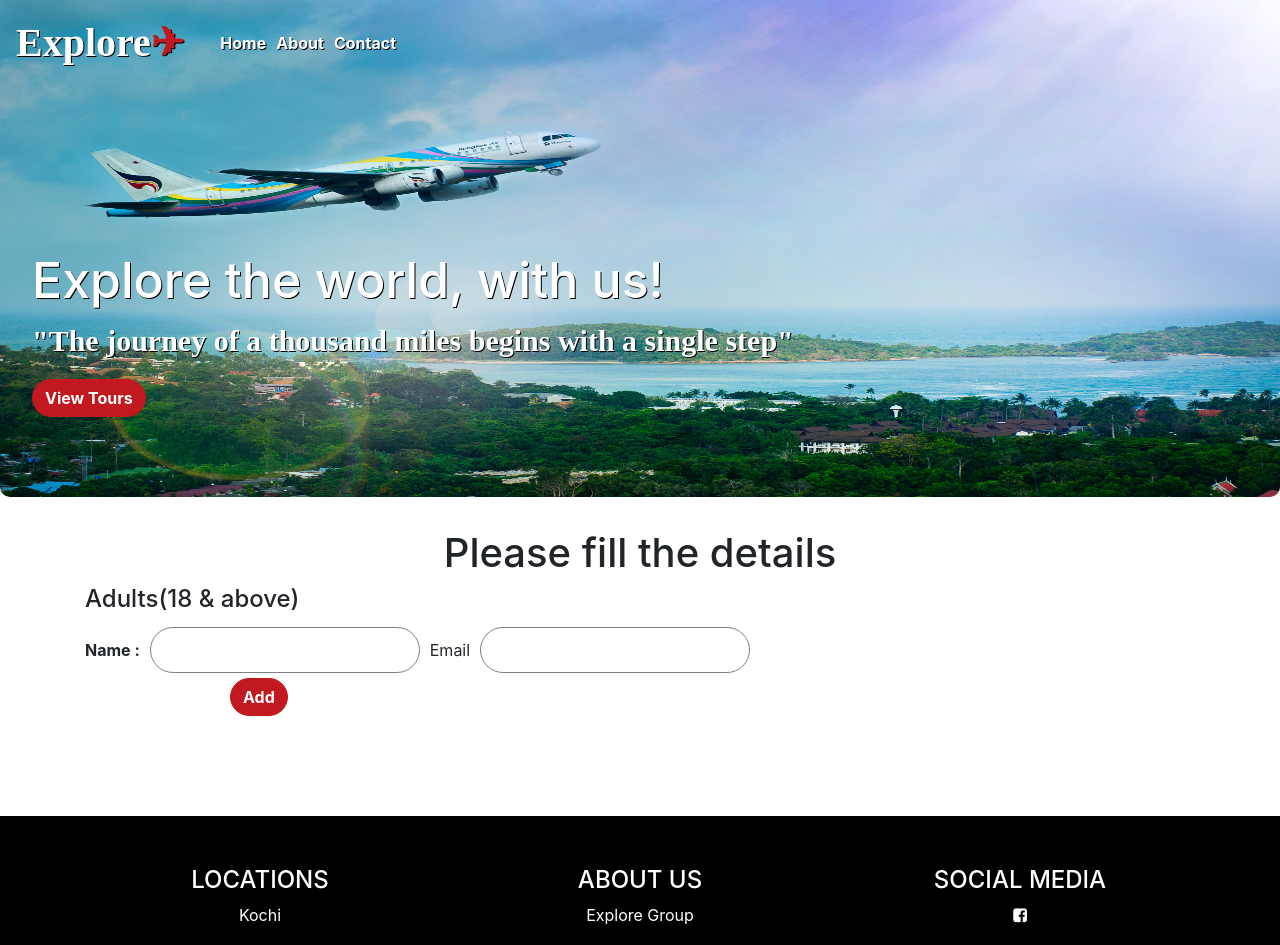
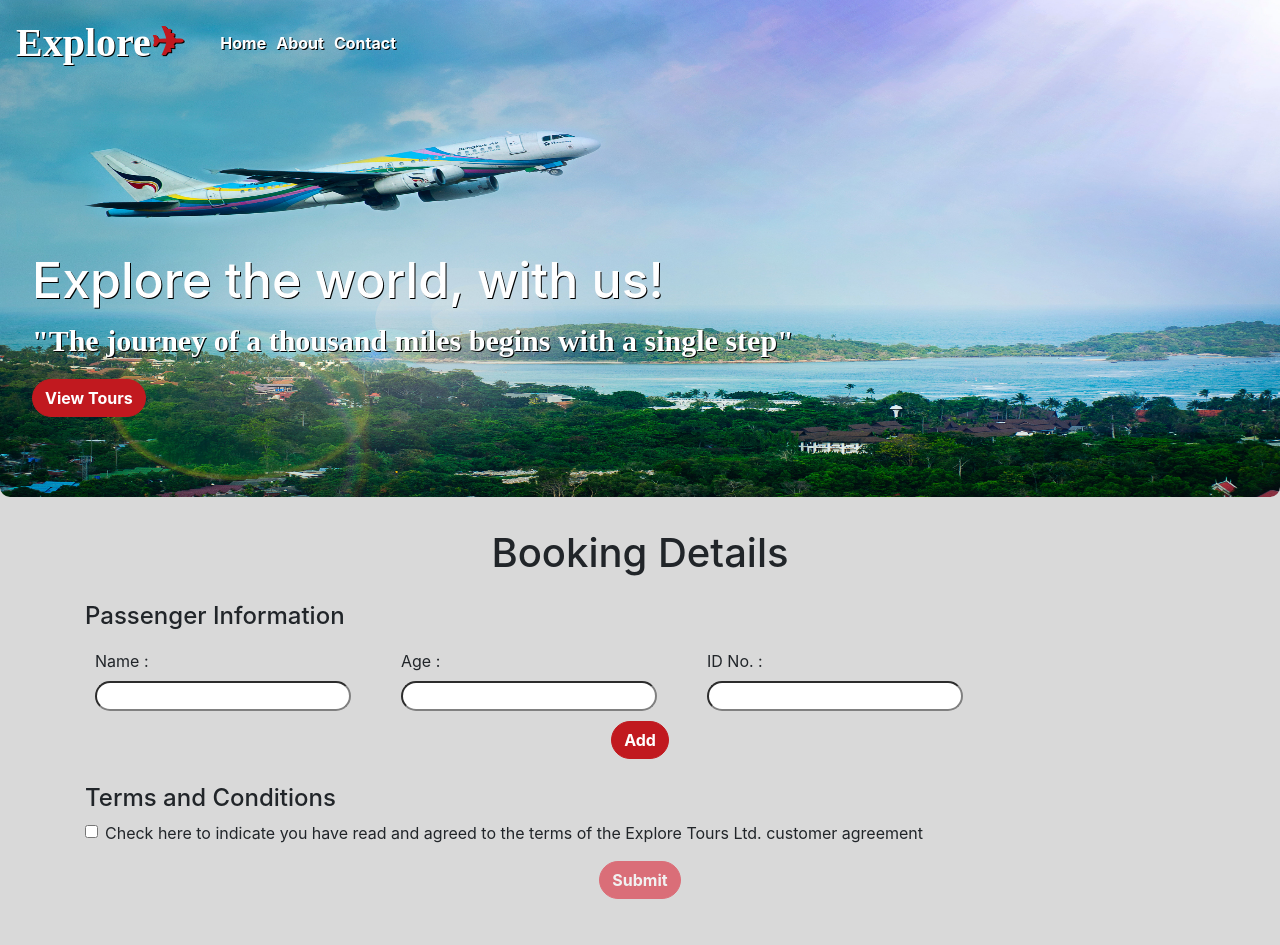
Before and after one commit to amalmhn/explore-design, a React (Create React App) app: page /booking in a window 1280 px wide. Shown: the top 945 px of the page. Built offline with nearby package versions, Linux system fonts and the light colour scheme; a web font is replaced by a local one.

Commit message:
booking page completed

```diff
--- a/src/Components/Banner/Banner.css
+++ b/src/Components/Banner/Banner.css
@@ -32,7 +32,7 @@ p.words-cls{
 
 @media(max-width:767px){
     .banner-jumbo{
-        background-size: 600px 570px;
+        background-size: 700px 650px;
     }
 }
 
--- a/src/Components/Booking/Booking.css
+++ b/src/Components/Booking/Booking.css
@@ -1,51 +1,29 @@
-.form-inline {
-    display: flex;
-    flex-flow: row wrap;
+.booking-h1{
+  text-align: center;
 }
-
-  .form-inline label {
-    margin: 5px 10px 5px 0;
+.bookingForm{
+  margin-top: 25px;
 }
-
-  .form-inline input {
-    vertical-align: middle;
-    margin: 5px 10px 5px 0;
-    padding: 10px;
-    background-color: #fff;
-    border: 1px solid grey;
-    border-radius: 50px;
+.booking-col{
+margin: 10px;
+/* text-align: center; */
 }
-
-  .button-section {
-    margin: 3%;
+.booking-input{
+  border-color: grey;
+  border-radius: 20px;
 }
-.button-add{
-    background-color: #c1191f;
-    border-color: #c1191f;
-    border-radius: 35px;
-    font-weight: bold;
-    margin-left: 145px;
+.addBtn-div{
+  text-align: center;
 }
-.button-remove{
+.form-btns{
   background-color: #c1191f;
   border-color: #c1191f;
   border-radius: 35px;
   font-weight: bold;
 }
-.booking-h1{
+.terms-conditions{
+  margin-top: 25px;
+}
+.checkBtns-div{
   text-align: center;
 }
-
-  .button:hover {
-    background-color: royalblue;
-  }
-
-@media(max-width:767px){
-    .form-inline {
-        display: flex;
-        justify-content: center;
-      }
-      .button-add{
-        margin-top: 10px;
-    }
-}
--- a/src/Components/Booking/Booking.js
+++ b/src/Components/Booking/Booking.js
@@ -1,9 +1,10 @@
 import React, { useState } from 'react'
-import { Button, Container } from 'react-bootstrap';
+import { Button, Col, Container, Form, Row } from 'react-bootstrap';
 import './Booking.css'
 
 function Booking() {
-    const [formValues, setFormValues] = useState([{ name: "", email : ""}])
+  const [formValues, setFormValues] = useState([{ name: "", age: "", id: "" }])
+  const [check, setCheck] = useState(false)
 
   let handleChange = (i, e) => {
     let newFormValues = [...formValues];
@@ -12,7 +13,7 @@ function Booking() {
   }
 
   let addFormFields = () => {
-        setFormValues([...formValues, { name: "", email: "" }])
+    setFormValues([...formValues, { name: "", age: "", id: "" }])
   }
 
   let removeFormFields = (i) => {
@@ -23,35 +24,59 @@ function Booking() {
 
   let handleSubmit = (event) => {
     event.preventDefault();
-        alert(JSON.stringify(formValues));
+    console.log(JSON.stringify(formValues))
   }
 
   return (
     <div className="booking-form">
-            <h1 className="booking-h1">Please fill the details</h1>
-
+      <h1 className="booking-h1">Booking Details</h1>
+      <div className="bookingForm">
         <Container>
-                <h4>Adults(18 & above)</h4>
-        <form  onSubmit={handleSubmit}>
-          {formValues.map((element, index) => (
-            <div className="form-inline" key={index}>
-              <label><strong>Name : </strong></label>
-              <input type="text" name="name" value={element.name || ""} onChange={e => handleChange(index, e)} />
-              <label>Email</label>
-              <input type="text" name="email" value={element.email || ""} onChange={e => this.handleChange(index, e)} />
-              {
+          <h4>Passenger Information</h4>
+          {formValues.map((element, index) =>
+            <Row>
+              <Col className="booking-col" sm>
+                <label>Name : </label><br/>
+                <input className="booking-input" type="text" name="name" value={element.name || ""} onChange={e => handleChange(index, e)} />
+              </Col>
+              <Col className="booking-col" sm>
+                <label>Age : </label><br/>
+                <input className="booking-input" type="text" name="age" value={element.age || ""} onChange={e => handleChange(index, e)} />
+              </Col>
+              <Col className="booking-col" sm>
+                <label>ID No. : </label><br/>
+                <input className="booking-input" type="text" name="id" value={element.id || ""} onChange={e => handleChange(index, e)} />
+              </Col>
+              <Col className="booking-col" sm>
+                <br />{
                   index ?
-                <Button  type="button"  className="button-remove" onClick={() => removeFormFields(index)} variant="danger">Remove</Button>
+                    <Button className="form-btns" onClick={() => removeFormFields(index)} variant="danger">Remove</Button>
                     : null
                 }
+              </Col>
+            </Row>
+          )}
+        </Container>
+        <div className="addBtn-div">
+          <Button className="form-btns" onClick={() => addFormFields()} variant="danger">Add</Button>
         </div>
-          ))}
-            <Button className="button-add" type="button" onClick={() => addFormFields()} variant="danger">Add</Button>
-          {/* <div className="button-section">
-          <Button className="button-add" type="button" onClick={() => addFormFields()} variant="danger">Dark</Button>
-          </div> */}
-      </form>
+      </div>
+      <div className="terms-conditions">
+        <Container>
+          <h4>Terms and Conditions</h4>
+          <Form.Group controlId="formBasicCheckbox">
+            <Form.Check onChange={() => {
+              setCheck(!check)
+            }} type="checkbox" label="Check here to indicate you have read and agreed to the terms of the Explore Tours Ltd. customer agreement" />
+          </Form.Group>
+          <div className="checkBtns-div">
+          {check ?<Button onClick={handleSubmit} className="form-btns" variant="danger" active>
+            Submit </Button> :<Button className="form-btns" variant="danger" disabled>
+            Submit
+          </Button>}
+          </div>
         </Container>
+      </div>
     </div>
   )
 
--- a/src/Components/Itinerary/Itinerary.js
+++ b/src/Components/Itinerary/Itinerary.js
@@ -1,8 +1,12 @@
 import React from 'react'
 import { Button, Container, Jumbotron } from 'react-bootstrap'
+import { useHistory } from 'react-router-dom'
 import './Itinerary.css'
 
 function Itinerary() {
+
+    const history = useHistory()
+
     return (
         <div className="itinerary-div">
             <h1 className="italy-h1">Italy's Best</h1>
@@ -46,7 +50,9 @@ function Itinerary() {
                         <p>Venice is more like a romantic film set than a real-life city, with its crisscrossing canals, gondolas and water buses, arched bridges, palaces, and piazzas. The included orientation starts with a boat ride to St. Mark’s Square, and is followed by time at leisure and a chance to watch Venetian glassblowers fashion their delicate objects as they did centuries ago. Don’t miss out on the optional gondola trip, gliding along the picturesque canals with a local troubadour to serenade you. </p>
                     </div>
                     <div className="itinerary-btn">
-                        <Button className="itineraryBtn" variant="danger">Book Now</Button>
+                        <Button onClick={()=>{
+                            history.push("/booking")
+                        }} className="itineraryBtn" variant="danger">Book Now</Button>
                     </div>
                 </Container>
             </div>
--- a/src/Components/Tours/Tours.js
+++ b/src/Components/Tours/Tours.js
@@ -21,7 +21,9 @@ function Tours() {
                     <p> <strong>Starting at: <span className="price-span">₹75,295</span></strong></p>
                     <div className="btns-div">
                     <Button onClick={()=>{history.push("/itinerary")}} variant="danger both-btns">Get Details</Button>
-                    <Button className="bookNow-btn both-btns" variant="danger">Book Now</Button>
+                    <Button onClick={()=>{
+                            history.push("/booking")
+                        }} className="bookNow-btn both-btns" variant="danger">Book Now</Button>
                     </div>
                 </Jumbotron>
                 <Jumbotron className="tourDetails-jumbo2">
@@ -33,8 +35,10 @@ function Tours() {
                     </p>
                     <p> <strong>Starting at: <span className="price-span">₹20,295</span></strong></p>
                     <div className="btns-div">
-                    <Button variant="danger both-btns">Get Details</Button>
-                    <Button className="bookNow-btn both-btns" variant="danger">Book Now</Button>
+                    <Button onClick={()=>{history.push("/itinerary")}} variant="danger both-btns">Get Details</Button>
+                    <Button onClick={()=>{
+                            history.push("/booking")
+                        }} className="bookNow-btn both-btns" variant="danger">Book Now</Button>
                     </div>
                 </Jumbotron>
                 <Jumbotron className="tourDetails-jumbo3">
@@ -46,8 +50,10 @@ function Tours() {
                     </p>
                     <p> <strong>Starting at: <span className="price-span">₹11,295</span></strong></p>
                     <div className="btns-div">
-                    <Button variant="danger both-btns">Get Details</Button>
-                    <Button className="bookNow-btn both-btns" variant="danger">Book Now</Button>
+                    <Button onClick={()=>{history.push("/itinerary")}} variant="danger both-btns">Get Details</Button>
+                    <Button onClick={()=>{
+                            history.push("/booking")
+                        }} className="bookNow-btn both-btns" variant="danger">Book Now</Button>
                     </div>
                 </Jumbotron>
             </Container>
--- a/src/Pages/BookingPage/BookingPage.css
+++ b/src/Pages/BookingPage/BookingPage.css
@@ -0,0 +1,8 @@
+.booking-page{
+    background-color: #d9d9d9;
+}
+
+@media(max-width:350px){
+    .booking-page{
+        width:350px    }
+}
--- a/src/Pages/ContactPage/ContactPage.css
+++ b/src/Pages/ContactPage/ContactPage.css
@@ -1,3 +1,8 @@
 .contactPage{
     background-color: #d9d9d9;
 }
+
+@media(max-width:350px){
+    .contactPage{
+        width:350px    }
+}
--- a/src/Pages/ItineraryPage/ItineraryPage.css
+++ b/src/Pages/ItineraryPage/ItineraryPage.css
@@ -1,3 +1,8 @@
 .itineraryPage-div{
     background-color: #d9d9d9;
 }
+
+@media(max-width:350px){
+    .itineraryPage-div{
+        width:350px    }
+}
```
Also changed, not shown: src/Components/Body/Body.js (+16 -4 lines). Lines whose indentation alone changed are shown as unchanged.
